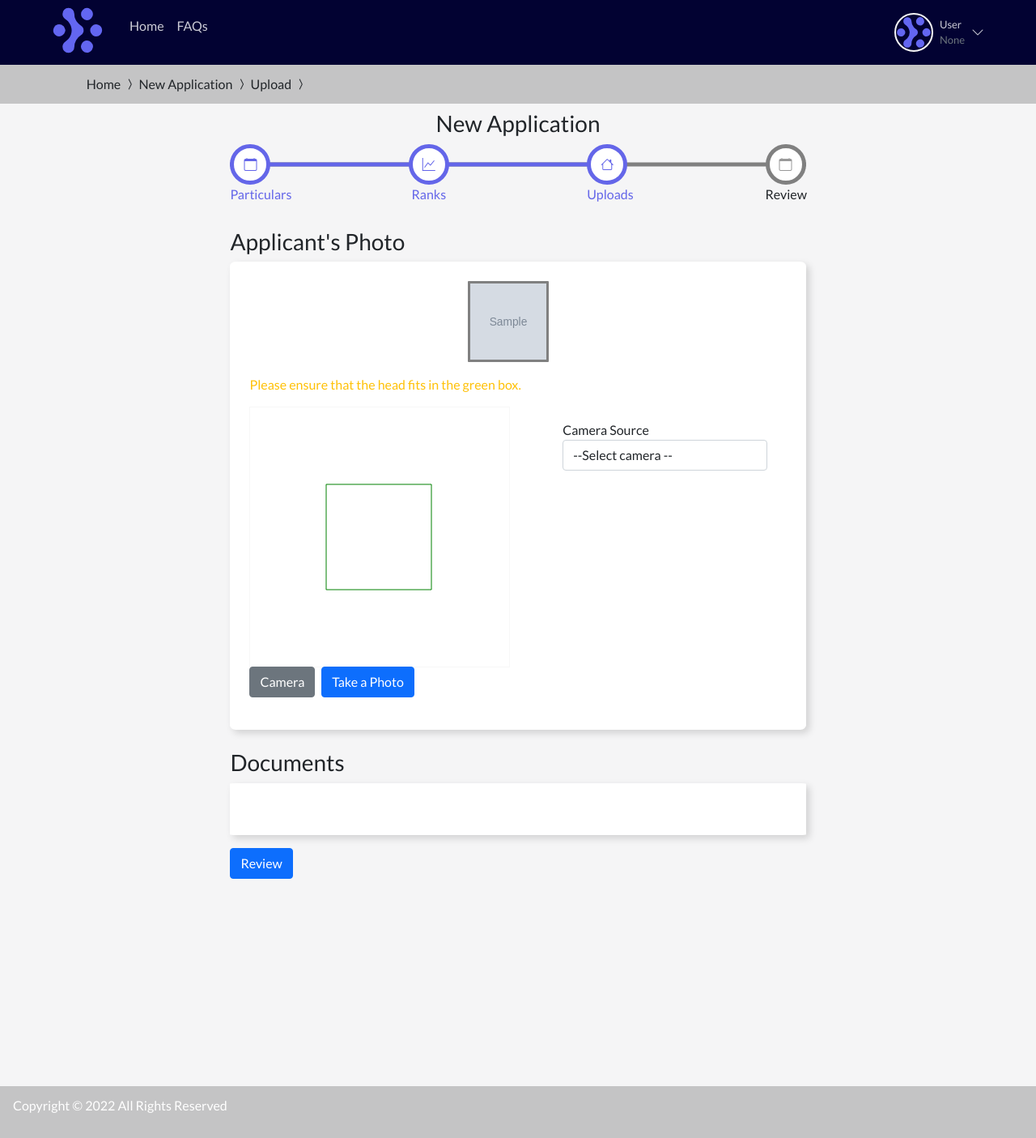
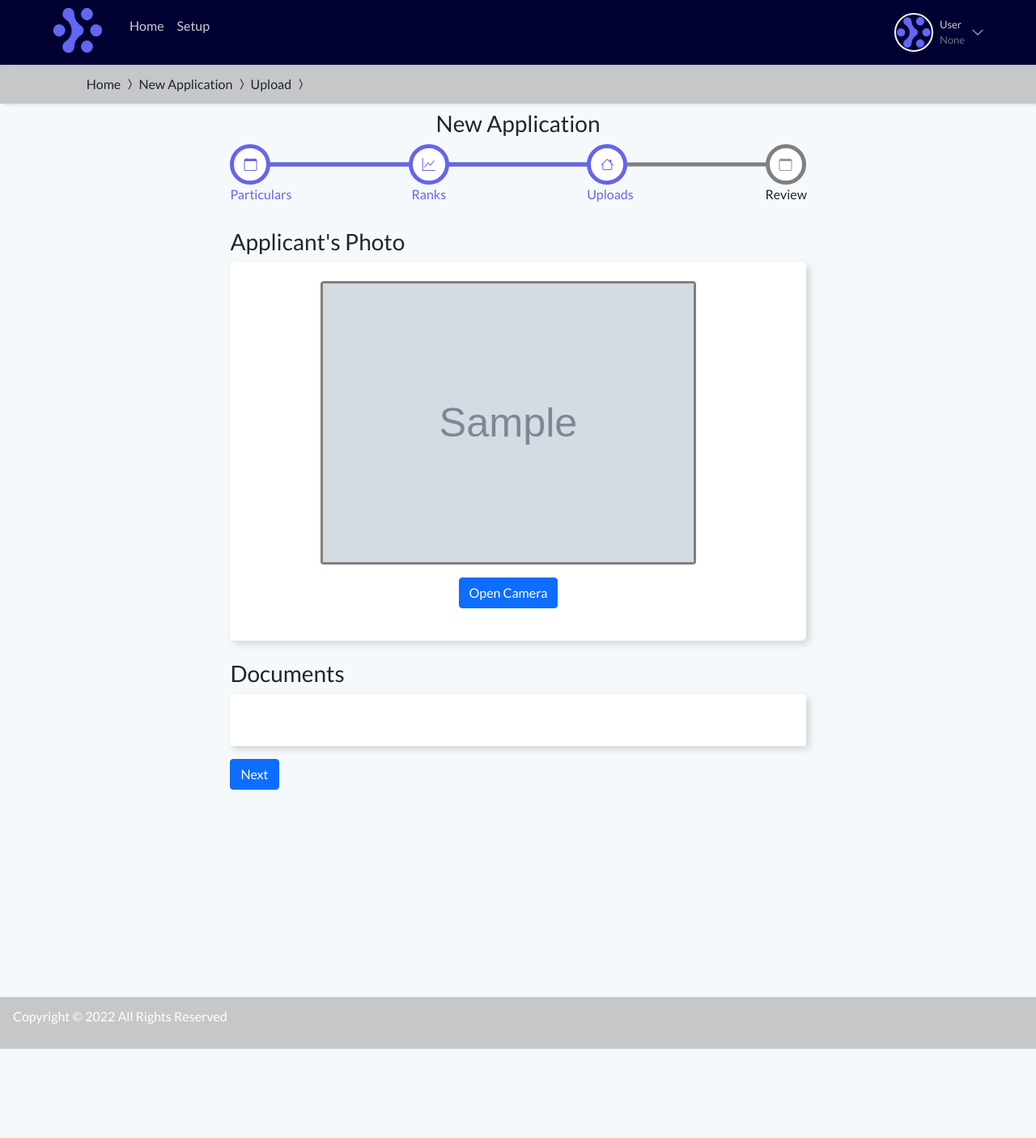
Before and after one commit to Bobby-gh/pension, a Django app: page /apply/upload/1 in a window 1280 px wide. Shown: the whole page at 81% size. After the commit the page ends 1295 px from the top, so only its background shows below. Run offline with Django 3.2, Linux system fonts and the light colour scheme; a user stored in the database is signed in; tables that the repository leaves empty hold one stand-in row (values such as "Sample post"); grey boxes marked "Sample" are stand-in pictures; some libraries are stand-ins or nearby versions.

Commit message:
view camera in modal

```diff
--- a/dashboard/static/css/dashboard_style.css
+++ b/dashboard/static/css/dashboard_style.css
@@ -1,6 +1,6 @@
 body {
   font-family: 'Lato', sans-serif;
-  background-color: rgba(1, 1, 30, 0.039);
+  background-color: #f6f9fb;
   min-height: 100vh;
 }
 
@@ -120,6 +120,8 @@
   -webkit-box-align: center;
       -ms-flex-align: center;
           align-items: center;
+  -webkit-box-shadow: 4px 0px 5px rgba(0, 0, 0, 0.2);
+          box-shadow: 4px 0px 5px rgba(0, 0, 0, 0.2);
 }
 
 .breadcrum-container .item {
@@ -290,4 +292,13 @@
   background-color: #fd3c3ca6;
   color: white;
 }
+
+.card-shadow {
+  background-color: white;
+  -webkit-box-shadow: 0 0 20px 10px #28284125;
+          box-shadow: 0 0 20px 10px #28284125;
+  padding: 1em;
+  border-radius: 4px;
+  margin-top: 1.3em;
+}
 /*# sourceMappingURL=dashboard_style.css.map */
--- a/dashboard/static/css/dashboard_style.scss
+++ b/dashboard/static/css/dashboard_style.scss
@@ -1,6 +1,6 @@
 body {
   font-family: 'Lato', sans-serif;
-  background-color: hsla(240, 94%, 6%, 0.039);
+  background-color: rgb(246, 249, 251);
   min-height: 100vh;
 }
 
@@ -88,6 +88,7 @@
   height: 3em;
   display: flex;
   align-items: center;
+  box-shadow: 4px 0px 5px rgba(0, 0, 0, 0.2);
 
   .item {
     text-decoration: none;
@@ -220,3 +221,11 @@
     }
   }
 }
+
+.card-shadow {
+  background-color: white;
+  box-shadow: 0 0 20px 10px #28284125;
+  padding: 1em;
+  border-radius: 4px;
+  margin-top: 1.3em;
+}
--- a/dashboard/templates/dashboard/base.html
+++ b/dashboard/templates/dashboard/base.html
@@ -7,8 +7,8 @@
     <meta http-equiv="X-UA-Compatible" content="IE=edge">
     <meta name="viewport" content="width=device-width, initial-scale=1.0">
     <link rel="stylesheet" href="https://cdn.jsdelivr.net/npm/bootstrap-icons@1.8.1/font/bootstrap-icons.css">
-    <link href="https://cdn.jsdelivr.net/npm/bootstrap@5.1.3/dist/css/bootstrap.min.css" rel="stylesheet"
-        integrity="sha384-1BmE4kWBq78iYhFldvKuhfTAU6auU8tT94WrHftjDbrCEXSU1oBoqyl2QvZ6jIW3" crossorigin="anonymous">
+    <link href="https://cdn.jsdelivr.net/npm/bootstrap@5.0.2/dist/css/bootstrap.min.css" rel="stylesheet"
+        integrity="sha384-EVSTQN3/azprG1Anm3QDgpJLIm9Nao0Yz1ztcQTwFspd3yD65VohhpuuCOmLASjC" crossorigin="anonymous">
     <link rel="preconnect" href="https://fonts.googleapis.com">
     <link rel="preconnect" href="https://fonts.gstatic.com" crossorigin>
     <link href="https://fonts.googleapis.com/css2?family=Lato&display=swap" rel="stylesheet">
@@ -36,7 +36,7 @@
             </a>
             <ul class="menu">
                 <a href="/" class="menu-item">Home</a>
-                <a href="/" class="menu-item">FAQs</a>
+                <a href="/" class="menu-item">Setup</a>
             </ul>
             <div class="nav-right toggle-active" data-target=".nav-right .drop-down">
                 <div class="profile">
@@ -73,8 +73,8 @@
     <!-- JavaScript Bundle with Popper -->
     <script src="https://code.jquery.com/jquery-3.6.0.min.js"
         integrity="sha256-/xUj+3OJU5yExlq6GSYGSHk7tPXikynS7ogEvDej/m4=" crossorigin="anonymous"></script>
-    <script src="https://cdn.jsdelivr.net/npm/bootstrap@5.1.3/dist/js/bootstrap.bundle.min.js"
-        integrity="sha384-ka7Sk0Gln4gmtz2MlQnikT1wXgYsOg+OMhuP+IlRH9sENBO0LRn5q+8nbTov4+1p"
+    <script src="https://cdn.jsdelivr.net/npm/bootstrap@5.0.2/dist/js/bootstrap.bundle.min.js"
+        integrity="sha384-MrcW6ZMFYlzcLA8Nl+NtUVF0sA7MsXsP1UyJoMp4YLEuNSfAP+JcXn/tWtIaxVXM"
         crossorigin="anonymous"></script>
     <script src="https://cdn.datatables.net/1.11.5/js/jquery.dataTables.min.js"></script>
     <script src="https://cdn.datatables.net/1.11.5/js/dataTables.bootstrap5.min.js"></script>
--- a/dashboard/templates/dashboard/form_one.html
+++ b/dashboard/templates/dashboard/form_one.html
@@ -10,7 +10,7 @@
 {% block content %}
 
 <div class="col-md-10 mx-auto col-11">
-    <div class="col-md-6 col-12 mx-auto">
+    <div class="col-md-8 col-12 mx-auto">
         <div class="col-12 my-2">
             <h3 class="text text-center">New Application</h3>
             <div class="progress-container mx-auto">
@@ -36,7 +36,7 @@
             <br>
             <form class="needs-validation" novalidate method="POST">
                 {% csrf_token %}
-                <div class="p-3 bg-white">
+                <div class="card-shadow">
                     <p class="text text-danger">* Required</p>
 
                     <div class="col-12 row">
@@ -204,7 +204,7 @@
                     </div>
                 </div>
                 <div class="form-group my-3">
-                    <button type="submit" class="btn btn-primary">Save and Continue</button>
+                    <button type="submit" class="btn btn-primary">Next</button>
                 </div>
             </form>
         </div>
--- a/dashboard/templates/dashboard/form_one_ranks.html
+++ b/dashboard/templates/dashboard/form_one_ranks.html
@@ -104,7 +104,7 @@
                     </div>
                 </div>
                 <div class="form-group my-3">
-                    <button type="submit" class="btn btn-primary">Submit</button>
+                    <button type="submit" class="btn btn-primary">Next</button>
                 </div>
             </form>
         </div>
--- a/dashboard/templates/dashboard/form_one_upload.html
+++ b/dashboard/templates/dashboard/form_one_upload.html
@@ -34,6 +34,50 @@
                 </div>
             </div>
 
+            <div class="modal fade" id="photoModal" tabindex="-1" aria-labelledby="photoModalLabel" aria-hidden="true">
+                <div class="modal-dialog modal-xl">
+                    <div class="modal-content px-4">
+                        <div class="modal-header">
+                            <h5 class="modal-title" id="photoModalLabel">Take a Photo</h5>
+                            <button type="button" class="btn-close" data-bs-dismiss="modal" aria-label="Close"></button>
+                        </div>
+
+                        <div class="photo-view">
+                            <div class="pt-3 mx-auto" style="width: fit-content;">
+                                <label for="camerasource">Camera Source</label>
+                                <select class="form-control" id="camerasource">
+                                        <option value="">--Select camera --</option>
+                                    </select>
+                            </div>
+                            <br>
+
+                            <div class=" mx-auto" style="width: fit-content;">
+                                <p class="text text-primary"> * Please ensure that the head fits in the green shape.</p>
+                                <div class="preview" style="position: relative; height: 450px; margin: auto;">
+                                    <video id="video" width="350" height="450" autoplay
+                                        style="position: absolute; top: 0; left: 0;"></video>
+                                    <canvas id="canvas_overlay" width="350" height="450"
+                                        style="position: absolute; top: 0; left: 0;"></canvas>
+                                    <canvas id="canvas" width="350" height="450"
+                                        style="border: 1px solid #80808010; position: absolute; top: 50%; left: 0; transform: translateY(-50%);"></canvas>
+                                </div>
+
+                                <div class="d-flex my-3 justify-content-start">
+                                    <button class="btn btn-primary" id="start-camera">Camera</button>
+                                    <button class="btn btn-primary ms-2" id="click-photo">Take a Photo</button>
+                                    <button class="btn btn-warning ms-2" id="upload-photo" style="display: none;"><i
+                                            class="bi bi-upload"></i> Upload</button>
+                                </div>
+                            </div>
+                        </div>
+                        <div class="modal-footer">
+                            <button type="button" class="btn btn-secondary" data-bs-dismiss="modal">Close</button>
+                        </div>
+                    </div>
+                </div>
+            </div>
+
+
             <br>
             <h3 class="text text-bold">Applicant's Photo</h3>
             <div class="p-2 bg-white big-card p-4">
@@ -42,40 +86,17 @@
                         {% if application.photo %}
                         <p class="text text-center">
                             <a href="{{application.photo.url}}" target="_blank">
-                                <img height="100" width="100" src="{{application.photo.url}}" alt="Application photo"
+                                <img height="350" src="{{application.photo.url}}" alt="Application photo"
                                     style="border: 3px solid gray; border-radius: 1%;">
                             </a>
                         </p>
                         {% endif %}
+                        <div class="mx-auto" style="width: fit-content;">
+                            <button type="button" class="btn btn-primary" data-bs-toggle="modal"
+                                data-bs-target="#photoModal" data-bs-whatever="@mdo">Open Camera</button>
+                        </div>
 
-                        <div class="photo-view">
-                            <p class="text text-warning">Please ensure that the head fits in the green box.</p>
-                            <div class="row">
-                                <div class="col-md-7">
-                                    <div class="preview" style="position: relative; height: 320px; margin: auto;">
-                                        <video id="video" width="320" height="320" autoplay
-                                            style="position: absolute; top: 0; left: 0;"></video>
-                                        <canvas id="canvas_overlay" width="320" height="320"
-                                            style="position: absolute; top: 0; left: 0;"></canvas>
-                                        <canvas id="canvas" width="320" height="320"
-                                            style="border: 1px solid #80808010; position: absolute; top: 50%; left: 0; transform: translateY(-50%);"></canvas>
-                                    </div>
-                                    <div class="d-flex justify-content-start">
-                                        <button class="btn btn-secondary" id="start-camera">Camera</button>
-                                        <button class="btn btn-primary ms-2" id="click-photo">Take a Photo</button>
-                                        <button class="btn btn-warning ms-2" id="upload-photo" style="display: none;"><i
-                                                class="bi bi-upload"></i> Upload</button>
-                                    </div>
-                                </div>
 
-                                <div class="col-md-5 pt-3">
-                                    <label for="camerasource">Camera Source</label>
-                                    <select class="form-control" id="camerasource">
-                                        <option value="">--Select camera --</option>
-                                    </select>
-                                </div>
-                            </div>
-                        </div>
                     </div>
                 </div>
             </div>
@@ -90,7 +111,7 @@
             </div>
             <div class="form-group my-3">
                 <a href="{% url 'dashboard:application_form_one_review' application.id %}"
-                    class="btn btn-primary">Review</a>
+                    class="btn btn-primary">Next</a>
             </div>
         </div>
     </div>
@@ -107,12 +128,14 @@
     let CAMERAS
 
     // Draw rect overlay.
-    const WIDTH = 130
+    const WIDTH = 150
     const HEIGHT = WIDTH
     var ctx = canvasOverlay.getContext("2d");
     ctx.strokeStyle = "green";
+    ctx.strokeWidth = 10
     ctx.beginPath();
-    ctx.rect((canvas.width - WIDTH) / 2, (canvas.height - HEIGHT) / 2, WIDTH, HEIGHT);
+    ctx.setLineDash([5, 5]);
+    ctx.ellipse(canvas.width / 2, canvas.height / 2, HEIGHT / 2 + 20, WIDTH / 2, Math.PI / 2, 0, 2 * Math.PI);
     ctx.stroke();
 
 
@@ -135,6 +158,8 @@
             'audio': false,
             'video': {
                 'deviceId': cameraId,
+                "width": 350,
+                "height": 450,
             }
         }
         return await navigator.mediaDevices.getUserMedia(constraints);
--- a/dashboard/templates/dashboard/submitted_applications.html
+++ b/dashboard/templates/dashboard/submitted_applications.html
@@ -12,7 +12,8 @@
 <div class="col-md-10 mx-auto col-11">
     <div class="col-md-10 col-12 mx-auto">
         <div class="col-12 my-2">
-            <div class="p-2 bg-white">
+            <h4 class="mt-2">Submitted Applications</h4>
+            <div class="card-shadow">
                 <div class="col-12 row">
                     <div class="col-12 mb-3" style="overflow-x: auto;">
                         <table id="application-table" class="table">
```
Also changed, not shown: dashboard/templates/dashboard/application_review_page.html (+12 -12 lines), dashboard/templates/dashboard/index.html (+5 -6 lines), dashboard/templates/dashboard/previous_applications.html (+2 -6 lines), dashboard/templates/dashboard/submitted_application_review_page.html (+12 -12 lines), 1 other file.
